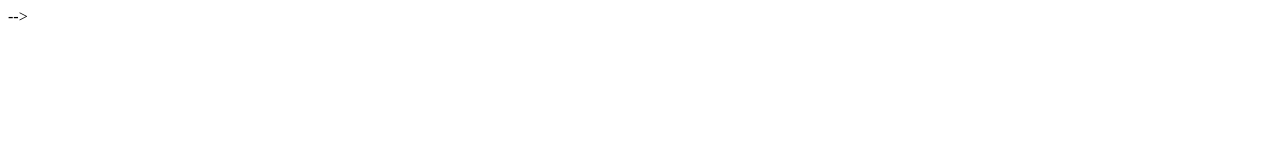
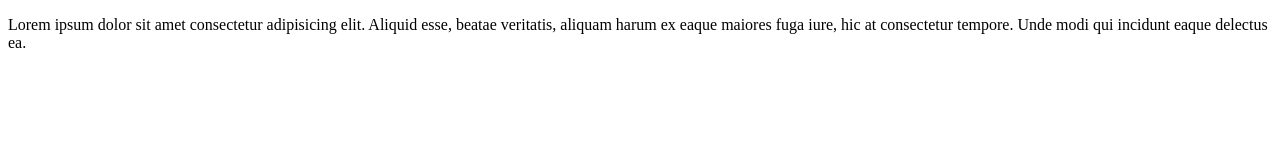
Before and after one commit to mckent05/mckent05, a plain HTML site: page Topesaluter/index.html in a window 1280 px wide. Drawn offline with Linux system fonts and the light colour scheme.

Commit message:
commited

```diff
--- a/Topesaluter/index.html
+++ b/Topesaluter/index.html
@@ -11,11 +11,12 @@
 
    <main id="main">
      <div>
-
+       <p>Lorem ipsum dolor sit amet consectetur adipisicing elit.
+         Aliquid esse, beatae veritatis, aliquam harum ex eaque maiores fuga iure, hic at consectetur tempore. Unde modi qui incidunt eaque delectus ea.</p>
      </div>
    </main>
 
-    -->
+
     <script  src="js/index.js"></script>
   </body>
 </html>
```
